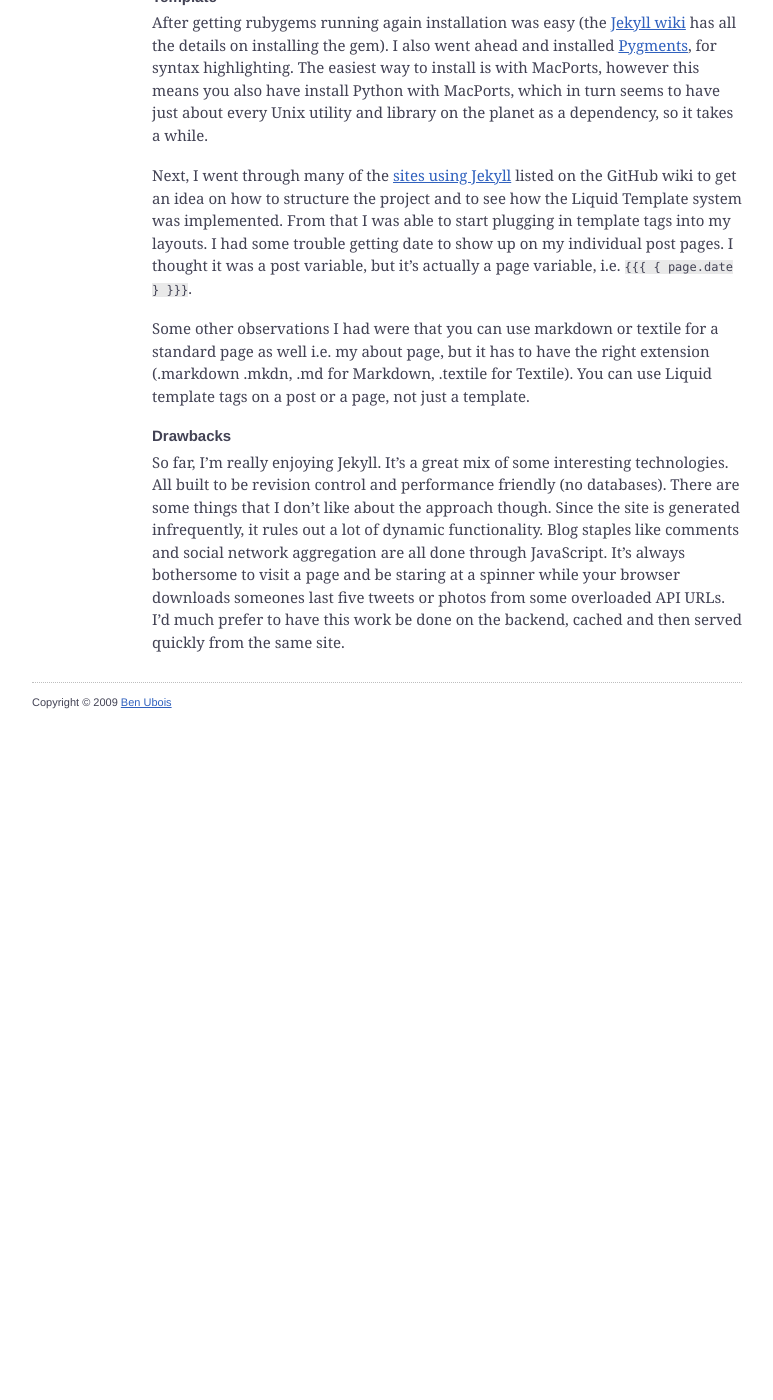
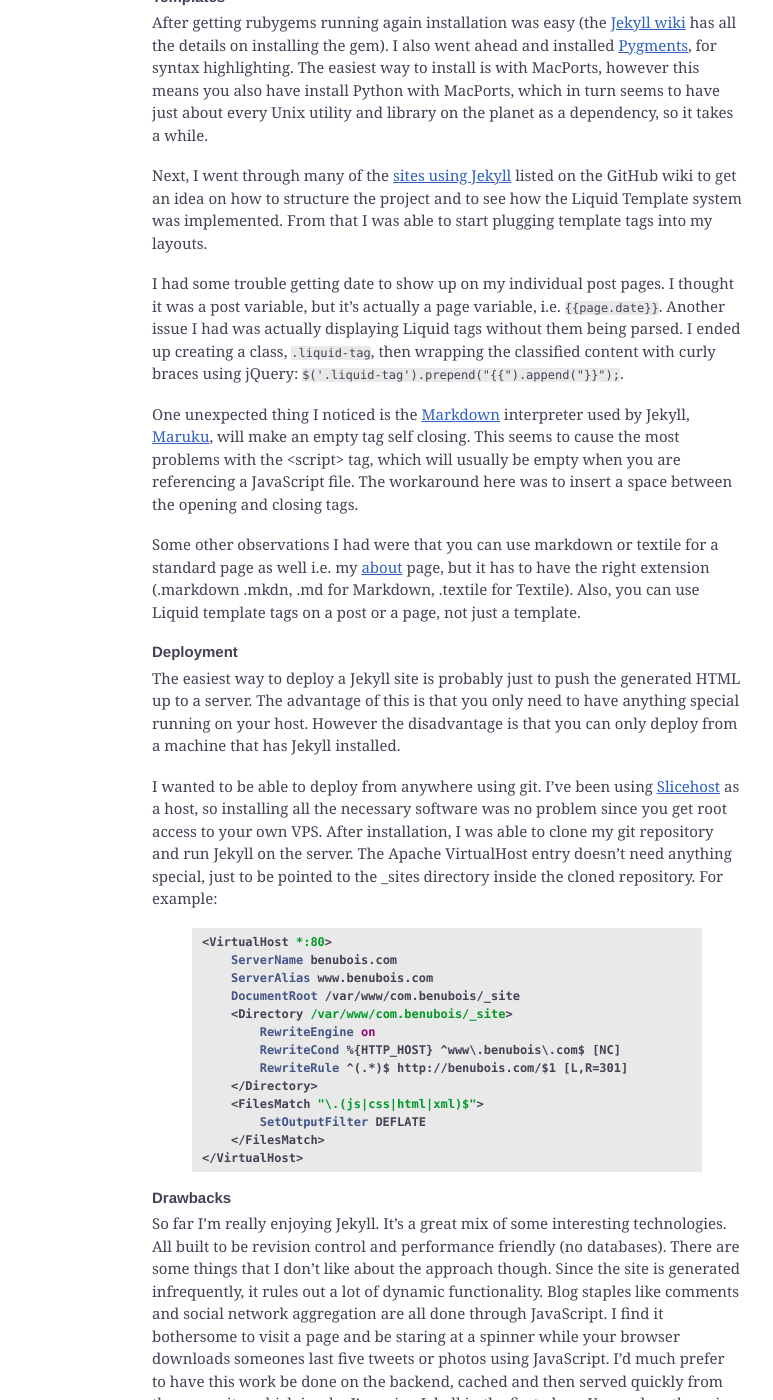
Before and after one commit to benubois/benubois.github.com, a Jekyll site: the page built from _posts/2009-10-11-jekyll.markdown, in a window 1280 px wide and 1400 px high, scrolled down 315 px. Shown: the whole window, without its empty margins (253-1026 px from the left). Built offline with Jekyll 4.4.1, drawn with Linux system fonts in a browser that asks for light colours; nearby versions of some CDN libraries; before the commit the page ends 1046 px from its top, so only the background shows below that; some of the changed text lies outside the part shown.

Commit message:
Jekyll post updates. Added js for post example.

```diff
--- a/_posts/2009-10-11-jekyll.markdown
+++ b/_posts/2009-10-11-jekyll.markdown
@@ -13,20 +13,51 @@ Installation was a pain, but only because I recently upgraded to Snow Leopard wh
 
 [mp]: http://www.macports.org/
 
-### Template
+### Templates
 
 After getting rubygems running again installation was easy (the [Jekyll wiki][jw] has all the details on installing the gem). I also went ahead and installed [Pygments][py], for syntax highlighting. The easiest way to install is with MacPorts, however this means you also have install Python with MacPorts, which in turn seems to have just about every Unix utility and library on the planet as a dependency, so it takes a while.
 
 [jw]: http://wiki.github.com/mojombo/jekyll/install
 [py]: http://pygments.org/
 
-Next, I went through many of the [sites using Jekyll][ie] listed on the GitHub wiki to get an idea on how to structure the project and to see how the Liquid Template system was implemented. From that I was able to start plugging in template tags into my layouts. I had some trouble getting date to show up on my individual post pages. I thought it was a post variable, but it’s actually a page variable, i.e. <code class="liquid-tag">{ { page.date } }</code>.
+Next, I went through many of the [sites using Jekyll][ie] listed on the GitHub wiki to get an idea on how to structure the project and to see how the Liquid Template system was implemented. From that I was able to start plugging template tags into my layouts.
 
-Some other observations I had were that you can use markdown or textile for a standard page as well i.e. my about page, but it has to have the right extension (.markdown .mkdn, .md for Markdown, .textile for Textile). You can use Liquid template tags on a post or a page, not just a template.
+I had some trouble getting date to show up on my individual post pages. I thought it was a post variable, but it’s actually a page variable, i.e. <code class="liquid-tag">page.date</code>. Another issue I had was actually displaying Liquid tags without them being parsed. I ended up creating a class, <code>.liquid-tag</code>, then wrapping the classified content with curly braces using jQuery: <code id="liquid-ie"> </code>.
+
+One unexpected thing I noticed is the [Markdown][md] interpreter used by Jekyll, [Maruku][ma], will make an empty tag self closing. This seems to cause the most problems with the &lt;script&gt; tag, which will usually be empty when you are referencing a JavaScript file. The workaround here was to insert a space between the opening and closing tags.
+
+[md]: http://daringfireball.net/projects/markdown/
+[ma]: http://maruku.rubyforge.org/
+
+Some other observations I had were that you can use markdown or textile for a standard page as well i.e. my [about][about] page, but it has to have the right extension (.markdown .mkdn, .md for Markdown, .textile for Textile). Also, you can use Liquid template tags on a post or a page, not just a template.
 
 [ie]: http://wiki.github.com/mojombo/jekyll/sites
+[about]: /about.html
 
+### Deployment
+
+The easiest way to deploy a Jekyll site is probably just to push the generated HTML up to a server. The advantage of this is that you only need to have anything special running on your host. However the disadvantage is that you can only deploy from a machine that has Jekyll installed.
+
+I wanted to be able to deploy from anywhere using git. I’ve been using [Slicehost][sh] as a host, so installing all the necessary software was no problem since you get root access to your own VPS. After installation, I was able to clone my git repository and run Jekyll on the server.  The Apache VirtualHost entry doesn't need anything special, just to be pointed to the \_sites directory inside the cloned repository. For example:
+
+{% highlight apache %}
+<VirtualHost *:80>
+    ServerName benubois.com
+    ServerAlias www.benubois.com
+    DocumentRoot /var/www/com.benubois/_site
+    <Directory /var/www/com.benubois/_site>
+        RewriteEngine on
+        RewriteCond %{HTTP_HOST} ^www\.benubois\.com$ [NC]
+        RewriteRule ^(.*)$ http://benubois.com/$1 [L,R=301]
+    </Directory>
+    <FilesMatch "\.(js|css|html|xml)$">
+        SetOutputFilter DEFLATE
+    </FilesMatch>
+</VirtualHost>
+{% endhighlight %}
+
+[sh]: http://slicehost.com
 
 ### Drawbacks
 
-So far, I'm really enjoying Jekyll. It’s a great mix of some interesting technologies. All built to be revision control and performance friendly (no databases). There are some things that I don't like about the approach though. Since the site is generated infrequently, it rules out a lot of dynamic functionality. Blog staples like comments and social network aggregation are all done through JavaScript. It's always bothersome to visit a page and be staring at a spinner while your browser downloads someones last five tweets or photos from some overloaded API URLs. I'd much prefer to have this work be done on the backend, cached and then served quickly from the same site.
+So far I’m really enjoying Jekyll. It’s a great mix of some interesting technologies. All built to be revision control and performance friendly (no databases). There are some things that I don't like about the approach though. Since the site is generated infrequently, it rules out a lot of dynamic functionality. Blog staples like comments and social network aggregation are all done through JavaScript. I find it bothersome to visit a page and be staring at a spinner while your browser downloads someones last five tweets or photos using JavaScript. I’d much prefer to have this work be done on the backend, cached and then served quickly from the same site, which is why I’m using Jekyll in the first place. You end up throwing away all the performance benefits you get from having a static site by forcing the client to do all the work.
--- a/js/master.js
+++ b/js/master.js
@@ -1,4 +1,6 @@
 $(document).ready(function() {
     // Wrap Liquid Tags
     $('.liquid-tag').prepend("{{").append("}}");
+
+    $('#liquid-ie').append('$(\'.liquid-tag\').prepend("{{").append("}}");');
 });
```
